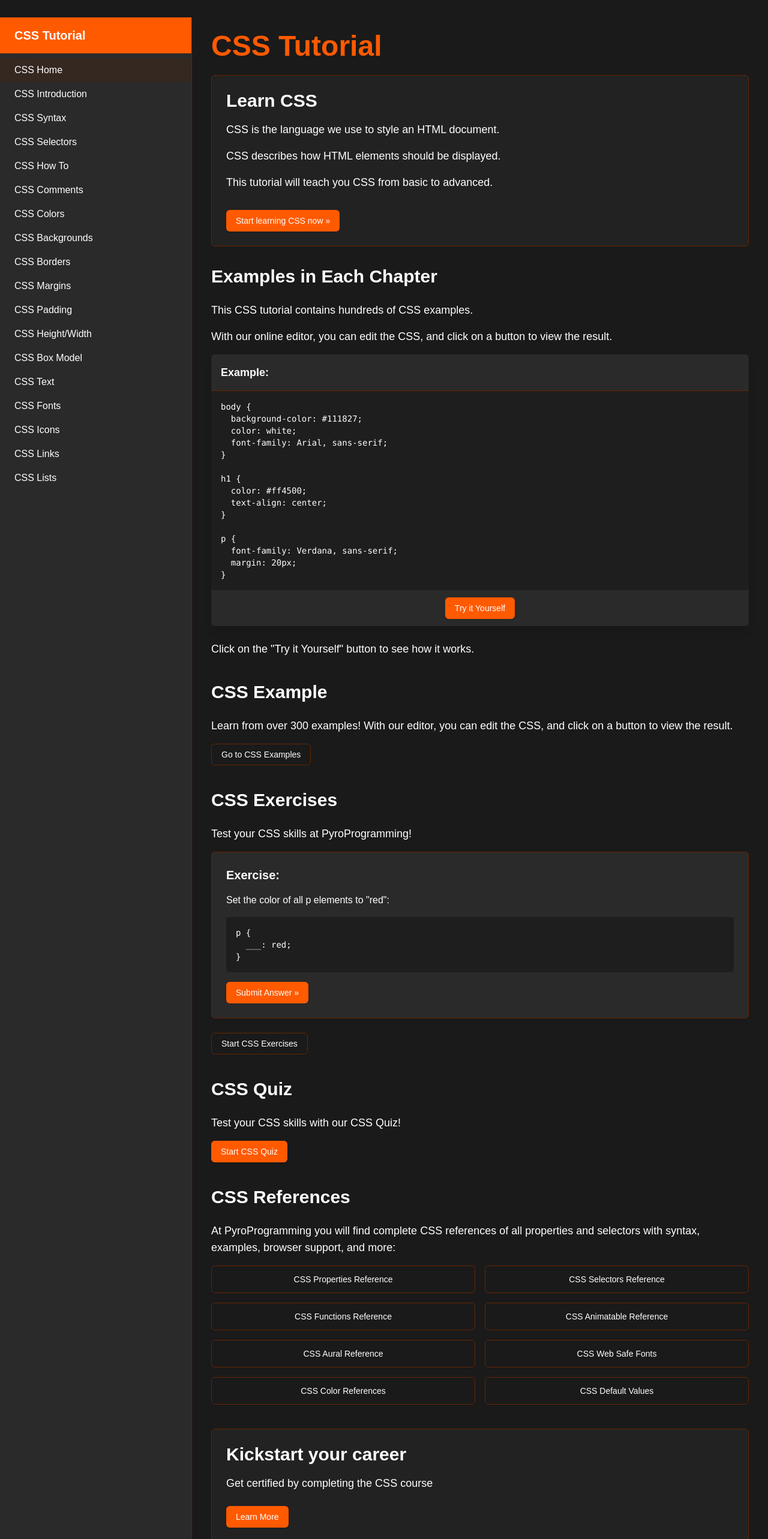
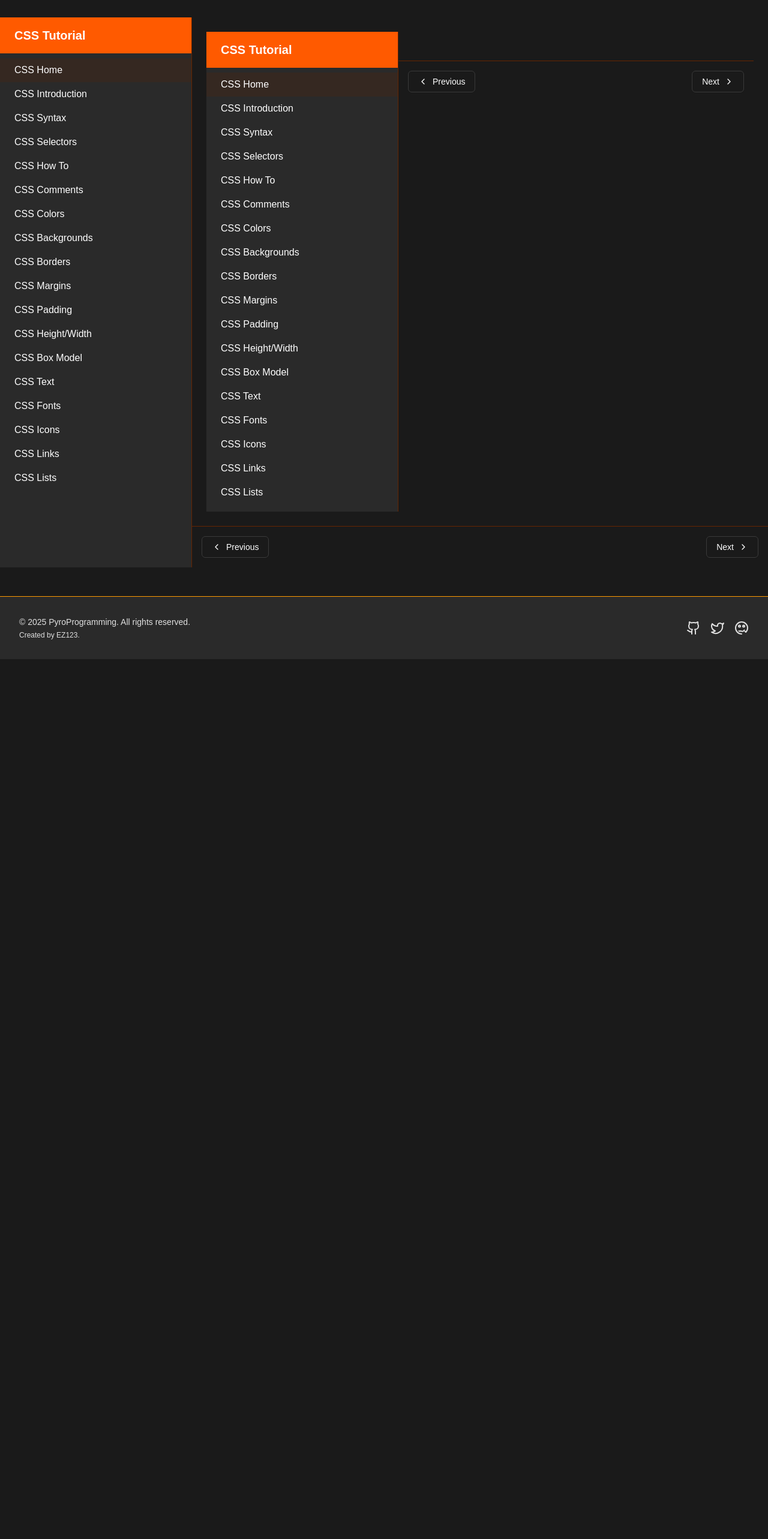
Before and after one commit to 321EZ123/PyroProgramming, a Next.js app: page /tutorials/css in a window 1280 px wide. Shown: the part 100-2666 px from the top of the page at 60% size. After the commit the page ends 1199 px from the top, so only its background shows below. Built offline with nearby package versions, Linux system fonts and the light colour scheme.

Commit message:
buttons actually work (next/previous)

```diff
--- a/src/app/tutorials/css/page.tsx
+++ b/src/app/tutorials/css/page.tsx
@@ -1,180 +1,91 @@
 "use client";
 
+import TutorialSidebar from "@/components/TutorialSidebar";
 import { Button } from "@/components/ui/button";
 import Link from "next/link";
+import { usePathname } from "next/navigation";
 
-export default function CssTutorialHome() {
+const cssSidebarItems = [
+  { title: "CSS Home", href: "/tutorials/css" },
+  { title: "CSS Introduction", href: "/tutorials/css/intro" },
+  { title: "CSS Syntax", href: "/tutorials/css/syntax" },
+  { title: "CSS Selectors", href: "/tutorials/css/selectors" },
+  { title: "CSS How To", href: "/tutorials/css/howto" },
+  { title: "CSS Comments", href: "/tutorials/css/comments" },
+  { title: "CSS Colors", href: "/tutorials/css/colors" },
+  { title: "CSS Backgrounds", href: "/tutorials/css/backgrounds" },
+  { title: "CSS Borders", href: "/tutorials/css/borders" },
+  { title: "CSS Margins", href: "/tutorials/css/margins" },
+  { title: "CSS Padding", href: "/tutorials/css/padding" },
+  { title: "CSS Height/Width", href: "/tutorials/css/dimension" },
+  { title: "CSS Box Model", href: "/tutorials/css/boxmodel" },
+  { title: "CSS Text", href: "/tutorials/css/text" },
+  { title: "CSS Fonts", href: "/tutorials/css/fonts" },
+  { title: "CSS Icons", href: "/tutorials/css/icons" },
+  { title: "CSS Links", href: "/tutorials/css/links" },
+  { title: "CSS Lists", href: "/tutorials/css/lists" },
+  { title: "CSS Tables", href: "/tutorials/css/tables" },
+  { title: "CSS Display", href: "/tutorials/css/display" },
+];
+
+export default function CssLayout({
+  children,
+}: {
+  children: React.ReactNode;
+}) {
+  const pathname = usePathname();
+  const currentIndex = cssSidebarItems.findIndex(item => item.href === pathname);
+  const prevItem = currentIndex > 0 ? cssSidebarItems[currentIndex - 1] : null;
+  const nextItem = currentIndex < cssSidebarItems.length - 1 ? cssSidebarItems[currentIndex + 1] : null;
+
   return (
-    <div className="max-w-4xl mx-auto">
-      <h1 className="text-5xl font-bold mb-6 text-primary">CSS Tutorial</h1>
-
-      <div className="bg-card/50 border border-fire-darker p-6 rounded-md mb-8">
-        <h2 className="text-3xl font-bold mb-4">Learn CSS</h2>
-        <p className="text-lg mb-4">
-          CSS is the language we use to style an HTML document.
-        </p>
-        <p className="text-lg mb-4">
-          CSS describes how HTML elements should be displayed.
-        </p>
-        <p className="text-lg mb-4">
-          This tutorial will teach you CSS from basic to advanced.
-        </p>
-        <Button className="bg-primary hover:bg-primary/90 text-white mt-4">
-          <Link href="/tutorials/css/intro">Start learning CSS now »</Link>
-        </Button>
-      </div>
-
-      <div className="mb-10">
-        <h2 className="text-3xl font-bold mb-6">Examples in Each Chapter</h2>
-        <p className="text-lg mb-4">
-          This CSS tutorial contains hundreds of CSS examples.
-        </p>
-        <p className="text-lg mb-4">
-          With our online editor, you can edit the CSS, and click on a button to view the result.
-        </p>
-
-        <div className="bg-[#1E1E1E] rounded-md overflow-hidden shadow-lg mb-6">
-          <div className="bg-card p-4 border-b border-fire-darker">
-            <h3 className="text-lg font-semibold">Example:</h3>
-          </div>
-          <div className="p-4 text-white font-mono text-sm">
-            <pre className="language-css">
-              <code>{`body {
-  background-color: #111827;
-  color: white;
-  font-family: Arial, sans-serif;
-}
-
-h1 {
-  color: #ff4500;
-  text-align: center;
-}
-
-p {
-  font-family: Verdana, sans-serif;
-  margin: 20px;
-}`}</code>
-            </pre>
-          </div>
-          <div className="bg-card p-3 flex justify-center">
-            <Button variant="default" className="bg-primary hover:bg-primary/90 text-white">
-              Try it Yourself
-            </Button>
-          </div>
+    <div className="flex min-h-screen">
+      <TutorialSidebar items={cssSidebarItems} language="CSS" />
+      <main className="flex-1">
+        <div className="p-6">
+          {children}
         </div>
-
-        <p className="text-lg">
-          Click on the "Try it Yourself" button to see how it works.
-        </p>
-      </div>
-
-      <div className="mb-10">
-        <h2 className="text-3xl font-bold mb-6">CSS Example</h2>
-        <p className="text-lg mb-4">
-          Learn from over 300 examples! With our editor, you can edit the CSS, and click on a button to view the result.
-        </p>
-
-        <Button variant="outline" className="border-fire-darker hover:bg-fire-darker/10">
-          <Link href="/tutorials/css/examples">Go to CSS Examples</Link>
-        </Button>
-      </div>
-
-      <div className="mb-10">
-        <h2 className="text-3xl font-bold mb-6">CSS Exercises</h2>
-        <p className="text-lg mb-4">
-          Test your CSS skills at PyroProgramming!
-        </p>
-
-        <div className="bg-card border border-fire-darker rounded-md p-6 mb-6">
-          <h3 className="text-xl font-bold mb-4">Exercise:</h3>
-          <p className="mb-4">Set the color of all p elements to "red":</p>
-
-          <div className="bg-[#1E1E1E] p-4 text-white font-mono text-sm rounded mb-4">
-            <pre className="language-css">
-              <code>{`p {
-  ___: red;
-}`}</code>
-            </pre>
-          </div>
-
-          <Button className="bg-primary hover:bg-primary/90 text-white">
-            Submit Answer »
+        <div className="border-t border-fire-darker p-4 flex justify-between items-center">
+          <Button variant="outline" asChild disabled={!prevItem}>
+            <Link href={prevItem?.href ?? "#"} className="flex items-center gap-2">
+              <svg
+                xmlns="http://www.w3.org/2000/svg"
+                width="24"
+                height="24"
+                viewBox="0 0 24 24"
+                fill="none"
+                stroke="currentColor"
+                strokeWidth="2"
+                strokeLinecap="round"
+                strokeLinejoin="round"
+                className="h-4 w-4"
+              >
+                <path d="m15 18-6-6 6-6" />
+              </svg>
+              Previous
+            </Link>
+          </Button>
+          <Button variant="outline" asChild disabled={!nextItem}>
+            <Link href={nextItem?.href ?? "#"} className="flex items-center gap-2">
+              Next
+              <svg
+                xmlns="http://www.w3.org/2000/svg"
+                width="24"
+                height="24"
+                viewBox="0 0 24 24"
+                fill="none"
+                stroke="currentColor"
+                strokeWidth="2"
+                strokeLinecap="round"
+                strokeLinejoin="round"
+                className="h-4 w-4"
+              >
+                <path d="m9 18 6-6-6-6" />
+              </svg>
+            </Link>
           </Button>
         </div>
-
-        <Button variant="outline" className="border-fire-darker hover:bg-fire-darker/10">
-          <Link href="/tutorials/css/exercises">Start CSS Exercises</Link>
-        </Button>
-      </div>
-
-      <div className="mb-10">
-        <h2 className="text-3xl font-bold mb-6">CSS Quiz</h2>
-        <p className="text-lg mb-4">
-          Test your CSS skills with our CSS Quiz!
-        </p>
-        <Button className="bg-primary hover:bg-primary/90 text-white">
-          <Link href="/tutorials/css/quiz">Start CSS Quiz</Link>
-        </Button>
-      </div>
-
-      <div className="mb-10">
-        <h2 className="text-3xl font-bold mb-6">CSS References</h2>
-        <p className="text-lg mb-4">
-          At PyroProgramming you will find complete CSS references of all properties and selectors with syntax, examples, browser support, and more:
-        </p>
-
-        <div className="grid grid-cols-1 md:grid-cols-2 gap-4">
-          <Button variant="outline" className="border-fire-darker hover:bg-fire-darker/10 py-3 h-auto">
-            CSS Properties Reference
-          </Button>
-          <Button variant="outline" className="border-fire-darker hover:bg-fire-darker/10 py-3 h-auto">
-            CSS Selectors Reference
-          </Button>
-          <Button variant="outline" className="border-fire-darker hover:bg-fire-darker/10 py-3 h-auto">
-            CSS Functions Reference
-          </Button>
-          <Button variant="outline" className="border-fire-darker hover:bg-fire-darker/10 py-3 h-auto">
-            CSS Animatable Reference
-          </Button>
-          <Button variant="outline" className="border-fire-darker hover:bg-fire-darker/10 py-3 h-auto">
-            CSS Aural Reference
-          </Button>
-          <Button variant="outline" className="border-fire-darker hover:bg-fire-darker/10 py-3 h-auto">
-            CSS Web Safe Fonts
-          </Button>
-          <Button variant="outline" className="border-fire-darker hover:bg-fire-darker/10 py-3 h-auto">
-            CSS Color References
-          </Button>
-          <Button variant="outline" className="border-fire-darker hover:bg-fire-darker/10 py-3 h-auto">
-            CSS Default Values
-          </Button>
-        </div>
-      </div>
-
-      <div className="bg-card/50 border border-fire-darker p-6 rounded-md mb-8">
-        <h2 className="text-3xl font-bold mb-4">Kickstart your career</h2>
-        <p className="text-lg mb-4">
-          Get certified by completing the CSS course
-        </p>
-        <Button className="bg-primary hover:bg-primary/90 text-white mt-2">
-          Learn More
-        </Button>
-      </div>
-
-      <div className="mb-10">
-        <h2 className="text-3xl font-bold mb-6">Video: CSS Crash Course</h2>
-        <div className="bg-[#1E1E1E] rounded-md overflow-hidden">
-          <div className="p-8 text-center text-white">
-            <div className="inline-block bg-primary text-white text-3xl font-bold p-4 mb-4">
-              CSS Crash Course
-            </div>
-            <p className="text-xl mb-4">in just 35 minutes</p>
-            <Button className="bg-primary hover:bg-primary/90 text-white">
-              Watch Video
-            </Button>
-          </div>
-        </div>
-      </div>
+      </main>
     </div>
   );
 }
```
